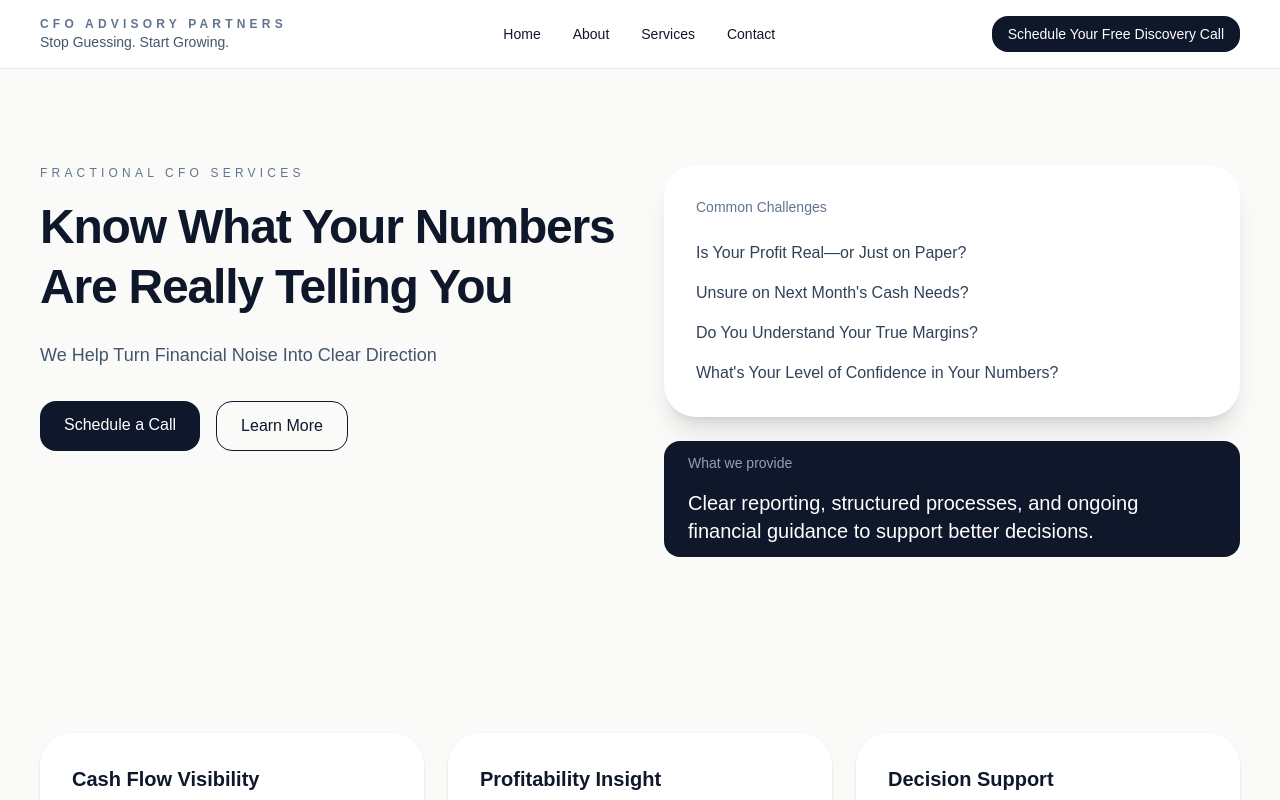
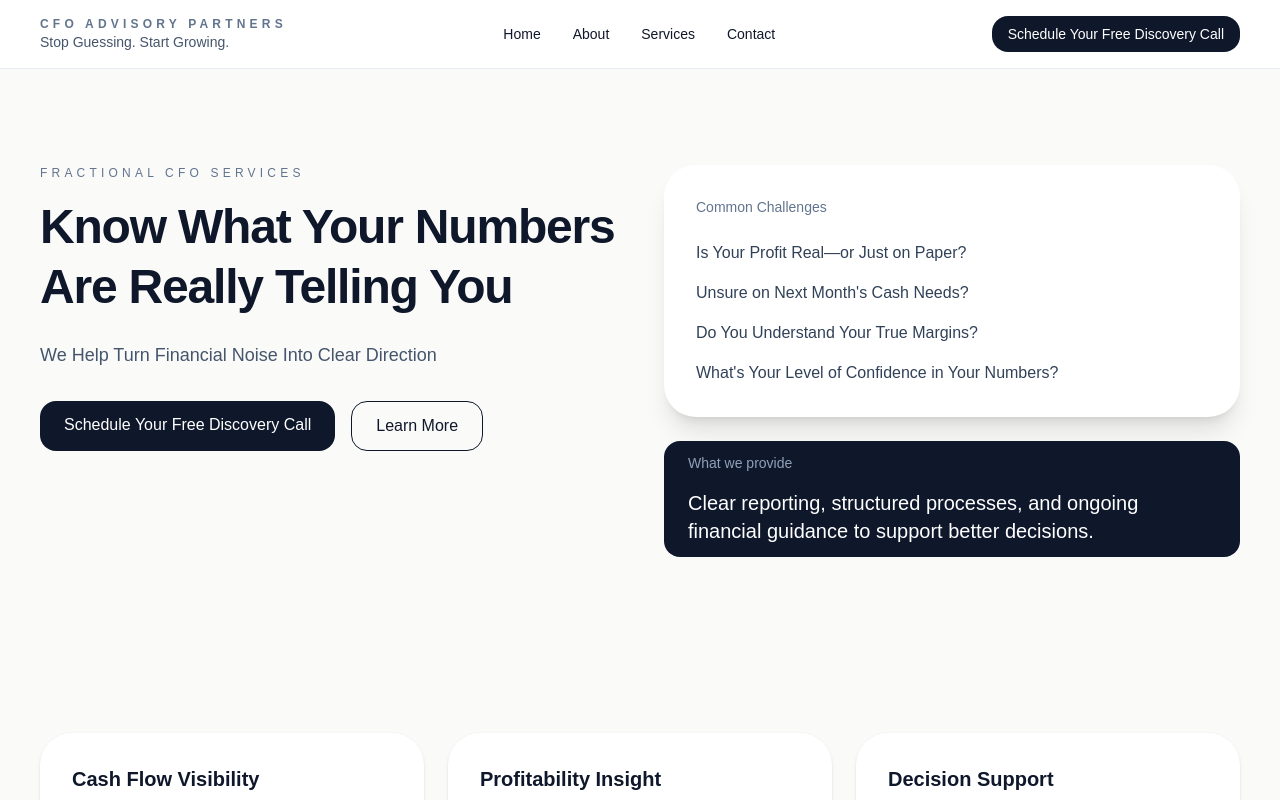
Before and after one commit to cfoadvisorypartners/cfo-advisory-partners-site, a Next.js app: page / in a window 1280 px wide. Shown: the top 800 px of the page. Built offline with nearby package versions, Linux system fonts and the light colour scheme.

Commit message:
Update homepage messaging, contact page, and lead form

```diff
--- a/src/app/page.tsx
+++ b/src/app/page.tsx
@@ -33,7 +33,7 @@ export default function HomePage() {
                 href="/lead"
                 className="rounded-2xl bg-slate-900 px-6 py-3 text-white !text-white"
               >
-                Schedule a Call
+                Schedule Your Free Discovery Call
               </Link>
               <Link href="/about" className="rounded-2xl border px-6 py-3">
                 Learn More
```
